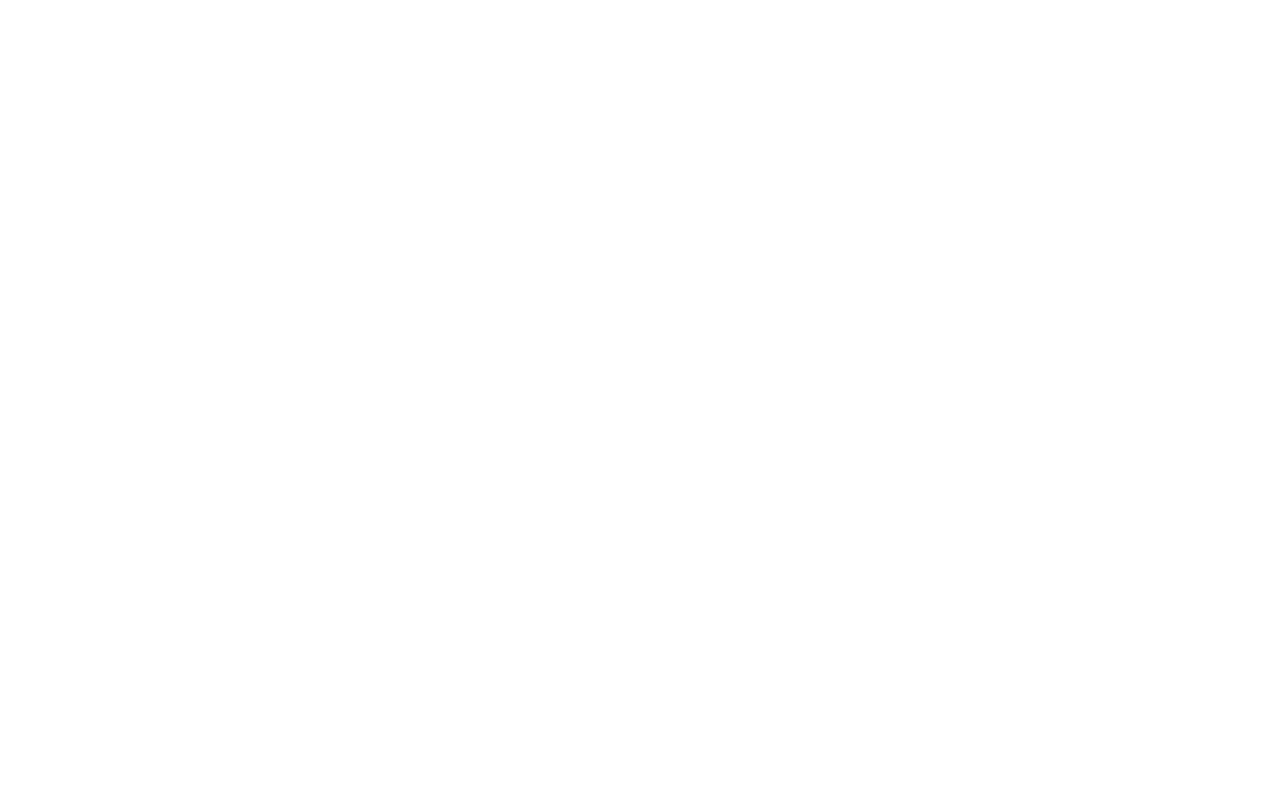
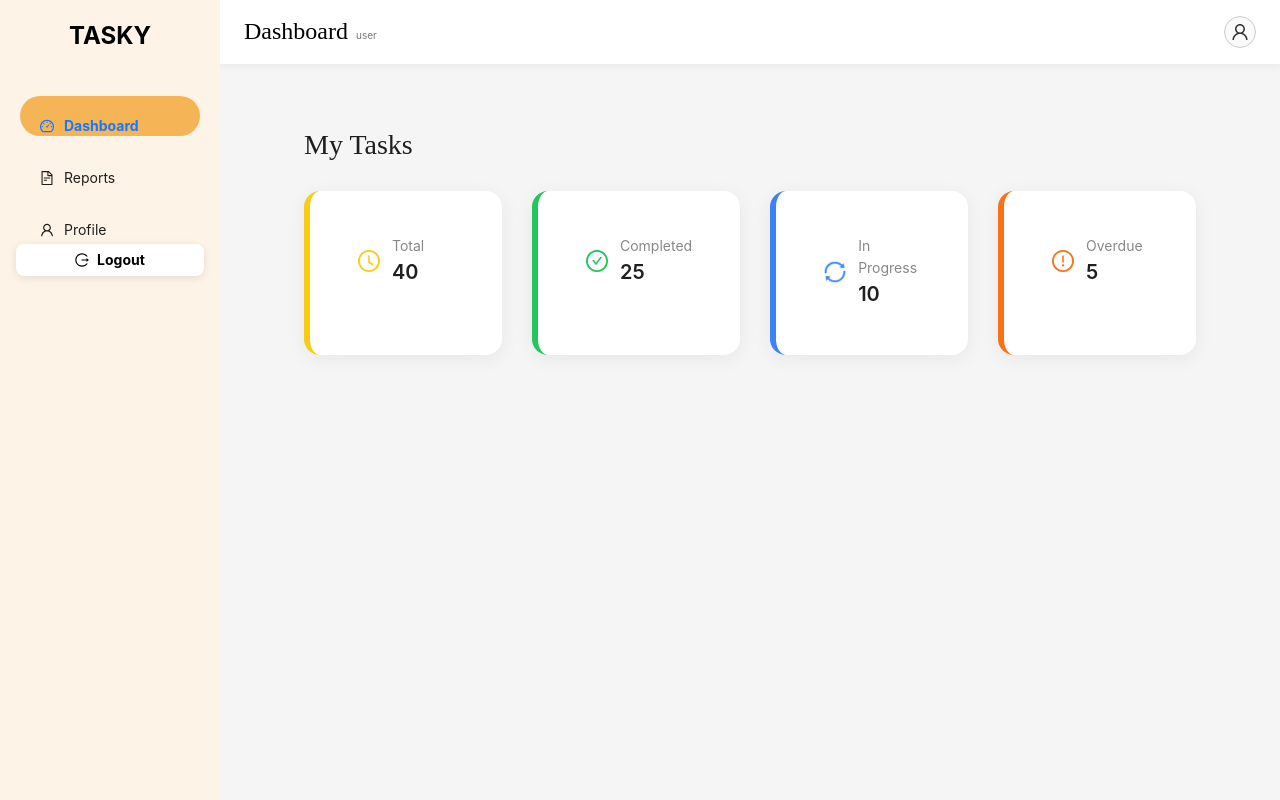
Before and after one commit to kalviumcommunity/S63_Aditi_Singh_Capstone_Tasky, a React (Vite) app in the folder Frontend/tasky/: page /dashboard in a window 1280 px wide. Before the commit this address had no page. Built offline with nearby package versions, Linux system fonts and the light colour scheme.

Commit message:
Adding new pages

```diff
--- a/Frontend/tasky/src/App.jsx
+++ b/Frontend/tasky/src/App.jsx
@@ -4,7 +4,9 @@ import LandingPage from './Pages/LandingPage';
 import Signup from './Pages/Signup';
 import Login from './Pages/Login';
 import Sidebar from './components/Sidebar';
-
+import TaskSummary from './components/TaskSummary';
+import UserNavbar from './components/UserNavbar';
+import DashboardPage from './Pages/DashboardPage';
 export default function App() {
   return (
     <Router>
@@ -13,7 +15,11 @@ export default function App() {
         <Route path="/" element={<LandingPage />} />
         <Route path="/signup" element={<Signup />} />
         <Route path="/login" element={<Login />} />
-        <Route path="/sidebar" element={<Sidebar />} />
+        <Route path="/dashboard" element={<DashboardPage />} />
+        <Route path="/tasksummary" element={<TaskSummary />} />
+        <Route path="/usernavbar" element={<UserNavbar/>} />
+
+
 
       </Routes>
     </Router>
--- /dev/null
+++ b/Frontend/tasky/src/Pages/DashboardPage.jsx
@@ -0,0 +1,25 @@
+import React from "react";
+import { Layout } from "antd";
+import Sidebar from "../components/Sidebar";        // Adjust path as needed
+import UserNavbar from "../components/UserNavbar";  // Your sticky nav
+import TaskSummary from "../components/TaskSummary";
+
+const { Content } = Layout;
+
+const DashboardPage = () => {
+  return (
+    <Layout style={{ minHeight: "100vh", backgroundColor: "#f5f5f5" }}>
+      <Sidebar />
+
+      <Layout>
+        <UserNavbar />
+
+        <Content style={{ padding: "24px" }}>
+          <TaskSummary />
+        </Content>
+      </Layout>
+    </Layout>
+  );
+};
+
+export default DashboardPage;
--- a/Frontend/tasky/src/Pages/LandingPage.jsx
+++ b/Frontend/tasky/src/Pages/LandingPage.jsx
@@ -6,26 +6,17 @@ import Features from '../components/Features'; // ✅ Import Features here
 import PremiumQualityAntd from '../components/PremimumQualityAntd';
 import Subscribe from '../components/Subscribe';
 import Footer from '../components/Footer';
+import { useNavigate } from 'react-router-dom';
 const { Header, Content } = Layout;
 const { Title, Paragraph } = Typography;
+import Navbar from '../components/Navbar';
 
 export default function LandingPage() {
+    const navigate = useNavigate();
+
   return (
     <Layout style={{ minHeight: '50vh', backgroundColor: '#000' }}>
-      <Header style={{ display: 'flex', justifyContent: 'space-between', backgroundColor: 'white' }}>
-        <div style={{ fontSize: 34, fontWeight: 600, fontFamily: 'serif' }}>TASKY</div>
-        <Menu
-          mode="horizontal"
-          items={[
-            { label: 'Features', key: '1' },
-            { label: 'About', key: '2' },
-            { label: 'Product', key: '3' },
-            { label: 'Contact', key: '4' },
-            { label: <Button type="primary">SignUp</Button>, key: '5' }
-          ]}
-          style={{ flexGrow: 1, justifyContent: 'flex-end' }}
-        />
-      </Header>
+      <Navbar />
 
       <Content style={{ padding: '60px 100px' }}>
         <div style={{ display: 'flex', gap: '50px', alignItems: 'stretch' }}>
@@ -41,8 +32,9 @@ export default function LandingPage() {
             </Paragraph>
 
             <Space size="middle" style={{ marginTop: 20 }}>
-              <Button type="primary" size="large" style={{ backgroundColor: '#fbbf24', borderColor: '#fbbf24' }}>SignUp</Button>
-              <Button size="large">Login</Button>
+
+              <Button type="primary" size="large" onClick={() => navigate('/signup')} style={{ backgroundColor: '#fbbf24', borderColor: '#fbbf24' }}>SignUp</Button>
+              <Button size="large"   onClick={() => navigate('/login')}>Login</Button>
             </Space>
 
             <Space style={{ marginTop: 40 }} size="large">
--- /dev/null
+++ b/Frontend/tasky/src/components/Navbar.jsx
@@ -0,0 +1,63 @@
+import React from "react";
+import { useNavigate } from 'react-router-dom';
+import { Layout, Menu, Button } from "antd";
+
+const { Header } = Layout;
+
+const Navbar = () => {
+    const navigate  = useNavigate();
+  return (
+    <Header
+      style={{
+        position: "sticky",      // Sticky on scroll
+        top: 0,                  // Stick to top
+        zIndex: 1000,
+        display: "flex",
+        justifyContent: "space-between",
+        alignItems: "center",
+        backgroundColor: "#fff",
+        padding: "0 40px",
+        boxShadow: "0 2px 8px rgba(0, 0, 0, 0.05)",
+      }}
+    >
+      <div
+        style={{
+          fontSize: 34,
+          fontWeight: 600,
+          fontFamily: "serif",
+          color: "#000",
+        }}
+      >
+        TASKY
+      </div>
+
+      <Menu
+        mode="horizontal"
+        selectable={false}
+        style={{
+          flexGrow: 1,
+          justifyContent: "flex-end",
+          fontWeight: 500,
+          borderBottom: "none",
+          backgroundColor: "transparent",
+        }}
+        items={[
+          { label: "Features", key: "features" },
+          { label: "About", key: "about" },
+          { label: "Product", key: "product" },
+          { label: "Contact", key: "contact" },
+          {
+            label: (
+              <Button type="primary" shape="round" onClick={() => navigate('/signup')}>
+                Sign Up
+              </Button>
+            ),
+            key: "signup",
+          },
+        ]}
+      />
+    </Header>
+  );
+};
+
+export default Navbar;
--- /dev/null
+++ b/Frontend/tasky/src/components/TaskSummary.jsx
@@ -0,0 +1,47 @@
+import React from 'react';
+import { Card } from 'antd';
+import { CheckCircleOutlined, ClockCircleOutlined, SyncOutlined, ExclamationCircleOutlined } from '@ant-design/icons';
+
+const taskData = [
+  { title: 'Total', count: 40, color: '#facc15', icon: <ClockCircleOutlined /> },
+  { title: 'Completed', count: 25, color: '#22c55e', icon: <CheckCircleOutlined /> },
+  { title: 'In Progress', count: 10, color: '#3b82f6', icon: <SyncOutlined spin /> },
+  { title: 'Overdue', count: 5, color: '#f97316', icon: <ExclamationCircleOutlined /> },
+];
+
+export default function TaskSummary() {
+  return (
+    <div style={{ padding: '40px 60px' }}>
+      <h2 style={{ fontFamily: 'serif', fontSize: '28px', marginBottom: '30px' }}>My Tasks</h2>
+      <div style={{ display: 'flex', gap: '30px', flexWrap: 'wrap' }}>
+        {taskData.map((task, index) => (
+          <Card
+            key={index}
+            bordered={false}
+            style={{
+              flex: '1 1 180px',
+              boxShadow: `0 4px 20px rgba(0,0,0,0.06)`,
+              borderLeft: `6px solid ${task.color}`,
+              borderRadius: '16px',
+              transition: 'transform 0.3s ease, box-shadow 0.3s ease',
+              cursor: 'pointer',
+              padding: '20px 24px',
+              background: 'white'
+            }}
+            hoverable
+            onMouseEnter={e => e.currentTarget.style.transform = 'translateY(-5px)'}
+            onMouseLeave={e => e.currentTarget.style.transform = 'translateY(0)'}
+          >
+            <div style={{ display: 'flex', alignItems: 'center', gap: '12px' }}>
+              <div style={{ fontSize: '22px', color: task.color }}>{task.icon}</div>
+              <div>
+                <div style={{ fontSize: '14px', color: '#888' }}>{task.title}</div>
+                <div style={{ fontSize: '20px', fontWeight: 600 }}>{task.count}</div>
+              </div>
+            </div>
+          </Card>
+        ))}
+      </div>
+    </div>
+  );
+}
--- /dev/null
+++ b/Frontend/tasky/src/components/UserNavbar.jsx
@@ -0,0 +1,64 @@
+import React from 'react';
+import { UserOutlined } from '@ant-design/icons';
+
+export default function UserNavbar() {
+  return (
+    <nav style={styles.navbar}>
+      <div style={styles.titleWrapper}>
+        <h1 style={styles.title}>Dashboard</h1>
+        <span style={styles.userTag}>user</span>
+      </div>
+      <div style={styles.iconWrapper}>
+        <div style={styles.circleIcon}>
+          <UserOutlined style={{ fontSize: '18px', color: '#333' }} />
+        </div>
+      </div>
+    </nav>
+  );
+}
+
+const styles = {
+  navbar: {
+    width: '100%',
+    padding: '16px 24px',
+    background: '#fff',
+    display: 'flex',
+    justifyContent: 'space-between',
+    alignItems: 'center',
+    boxShadow: '0 2px 8px rgba(0,0,0,0.05)',
+    borderBottom: '1px solid #eee',
+  },
+  titleWrapper: {
+    display: 'flex',
+    alignItems: 'baseline',
+    gap: '8px',
+  },
+  title: {
+    fontSize: '24px',
+    fontWeight: 400,
+    margin: 0,
+    fontFamily: 'serif',
+  },
+  userTag: {
+    fontSize: '10px',
+    color: '#777',
+    marginTop: '6px',
+  },
+  iconWrapper: {
+    display: 'flex',
+    alignItems: 'center',
+    gap: '16px',
+  },
+  circleIcon: {
+    width: '32px',
+    height: '32px',
+    borderRadius: '50%',
+    border: '1px solid #ccc',
+    display: 'flex',
+    alignItems: 'center',
+    justifyContent: 'center',
+    transition: 'all 0.3s ease',
+    cursor: 'pointer',
+    background: '#f9f9f9',
+  },
+};
```
Also changed, not shown: 1 other file (tests, documents, lock files or other folders).
